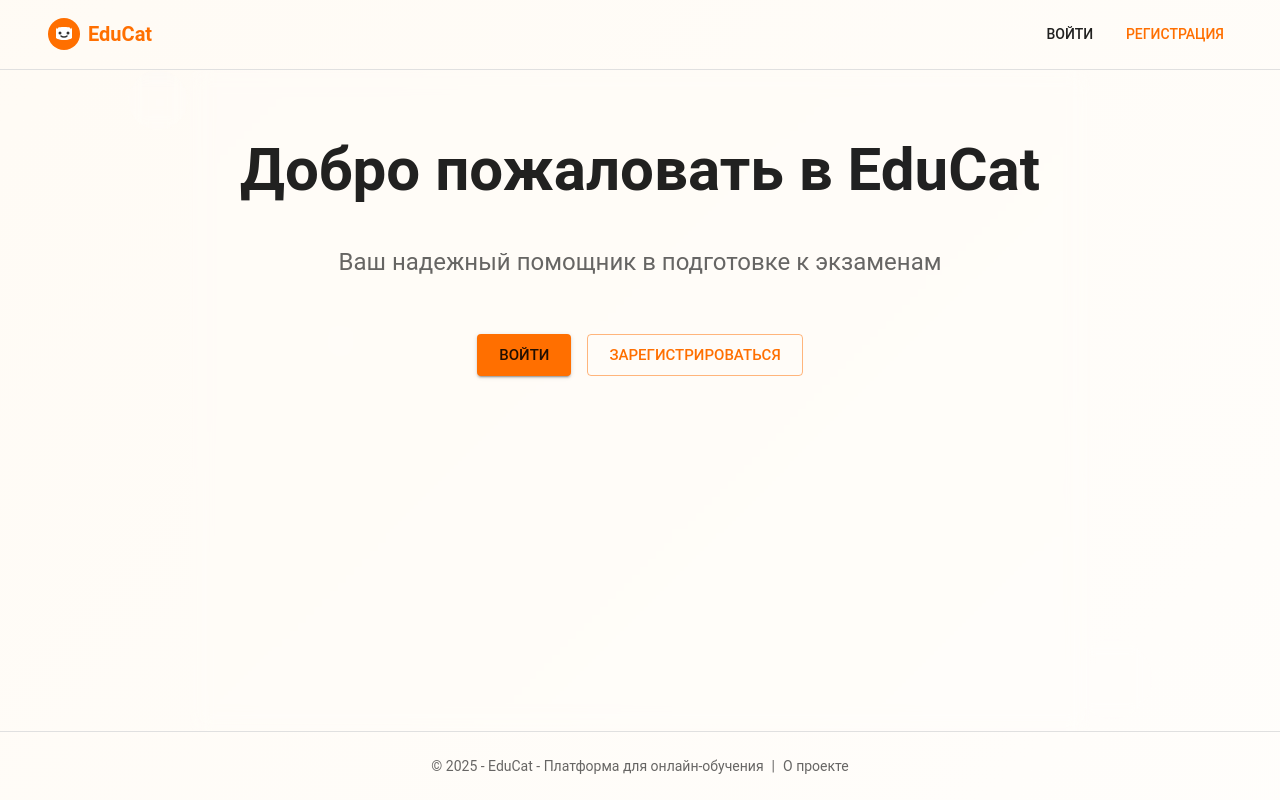
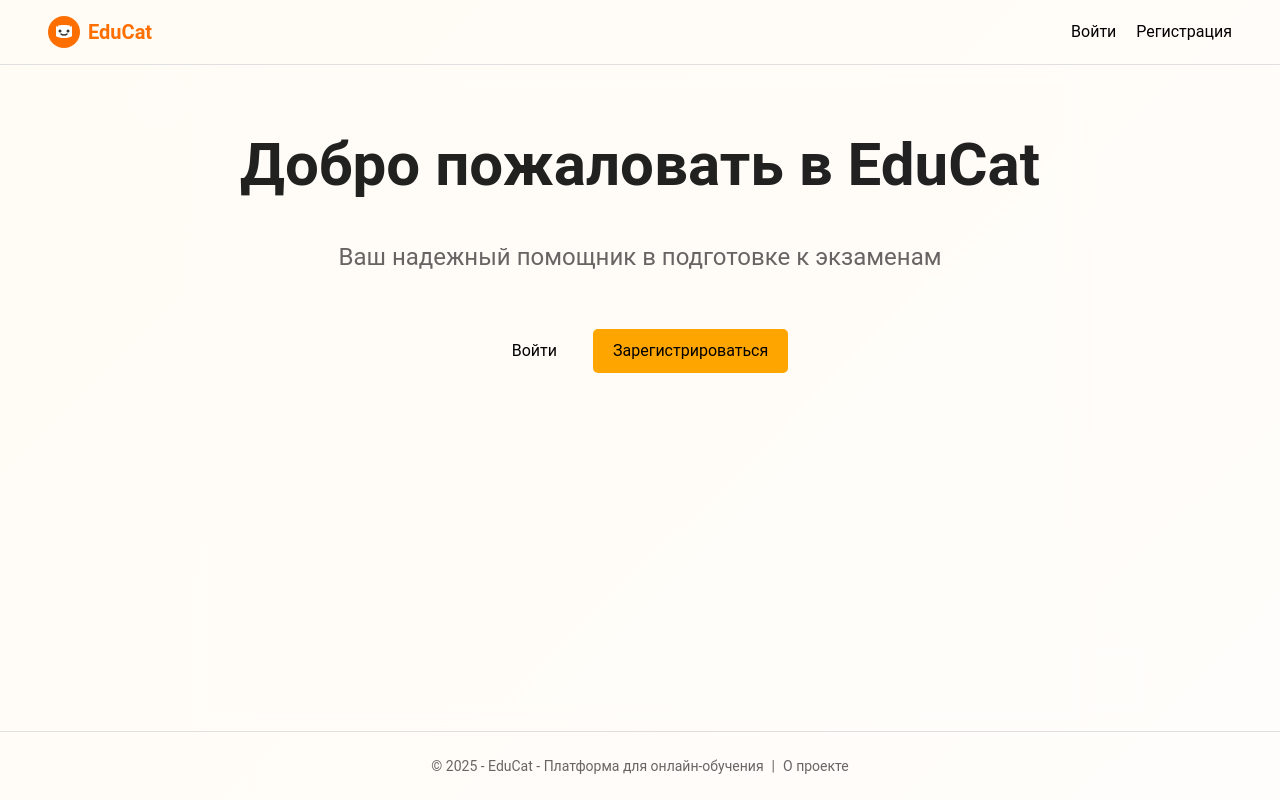
Before and after one commit to GrinOnFace/Educat, a React (Vite) app: page / in a window 1280 px wide. Built offline with nearby package versions, Linux system fonts and the light colour scheme.

Commit message:
Fix navigation buttons to use react-router Link

```diff
--- a/src/components/PublicHeader.tsx
+++ b/src/components/PublicHeader.tsx
@@ -1,5 +1,5 @@
 import { Box, Button } from '@mui/material';
-import { useLocation } from 'react-router-dom';
+import { Link, useLocation } from 'react-router-dom';
 import Logo from './Logo';
 
 const PublicHeader = () => {
@@ -21,12 +21,12 @@ const PublicHeader = () => {
       <Logo />
 
       <Box>
-        <Button href='/login' color={isLoginPage ? 'primary' : 'inherit'} sx={{ mr: 2 }}>
+        <Link to='/login' style={{ color: 'black', marginRight: "20px", textDecoration: 'none' }}>
           Войти
-        </Button>
-        <Button href='/register' color={!isLoginPage ? 'primary' : 'inherit'}>
+        </Link>
+        <Link to='/register' style={{ color: 'black', textDecoration: 'none' }}>
           Регистрация
-        </Button>
+        </Link>
       </Box>
     </Box>
   );
--- a/src/pages/HomePage.tsx
+++ b/src/pages/HomePage.tsx
@@ -1,5 +1,6 @@
-import { Box, Button, Container, Link, Typography } from '@mui/material';
+import { Box, Button, Container, Typography } from '@mui/material';
 import { PublicLayout } from '../components';
+import { Link } from 'react-router-dom';
 
 const HomePage = () => {
   return (
@@ -32,12 +33,12 @@ const HomePage = () => {
         </Typography>
 
         <Box sx={{ display: 'flex', gap: 2, justifyContent: 'center' }}>
-          <Button component={Link} href='/login' variant='contained' color='primary' size='large'>
+          <Link to='/login' style={{ color: 'black', textDecoration: 'none', padding: '10px 20px', borderRadius: '5px'}}>
             Войти
-          </Button>
-          <Button component={Link} href='/register' variant='outlined' color='primary' size='large'>
+          </Link>
+          <Link to='/register' style={{ color: 'black', textDecoration: 'none', padding: '10px 20px', borderRadius: '5px', backgroundColor: '#ffa500' }}>
             Зарегистрироваться
-          </Button>
+          </Link>
         </Box>
       </Container>
     </PublicLayout>
```
